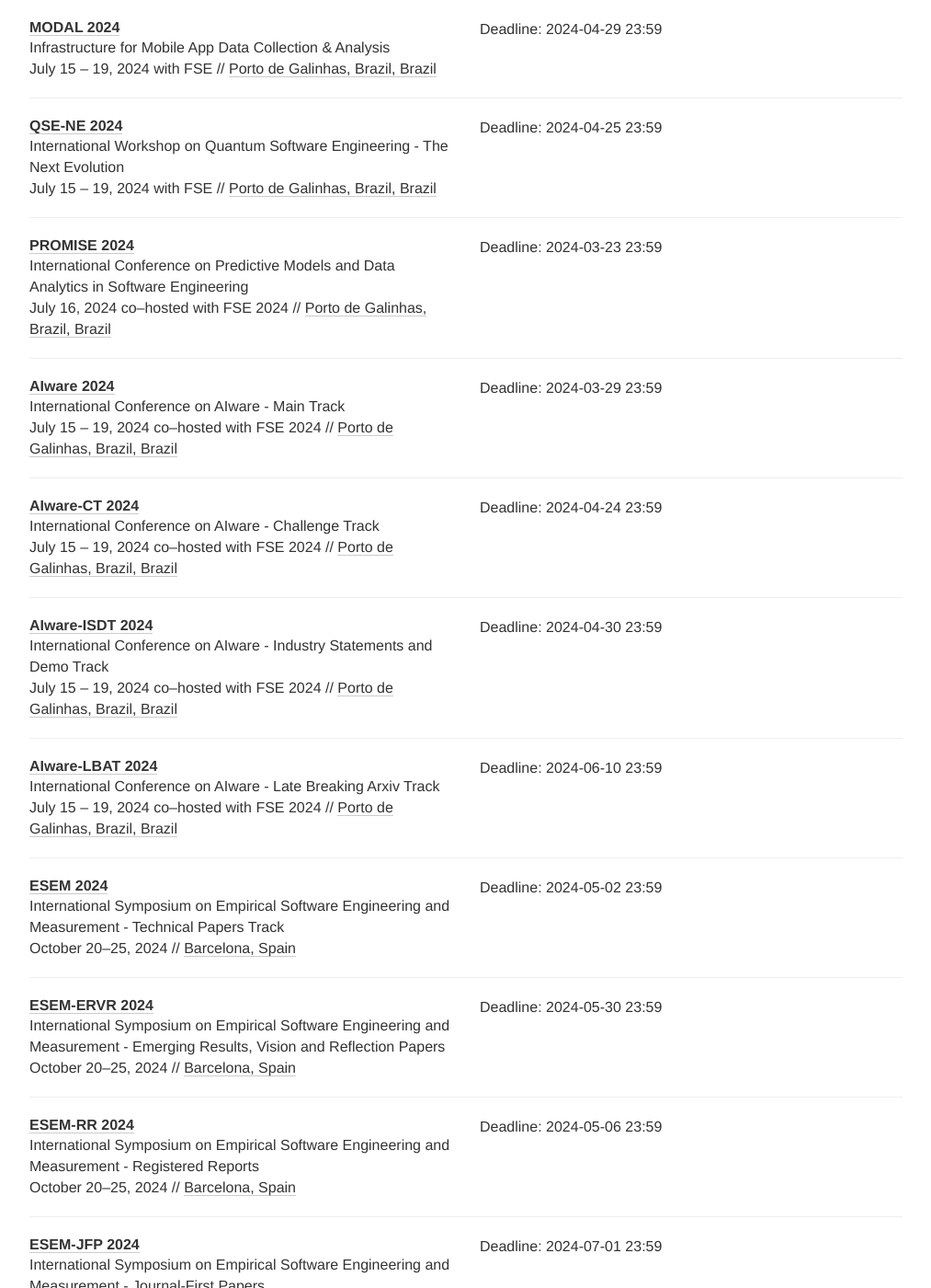
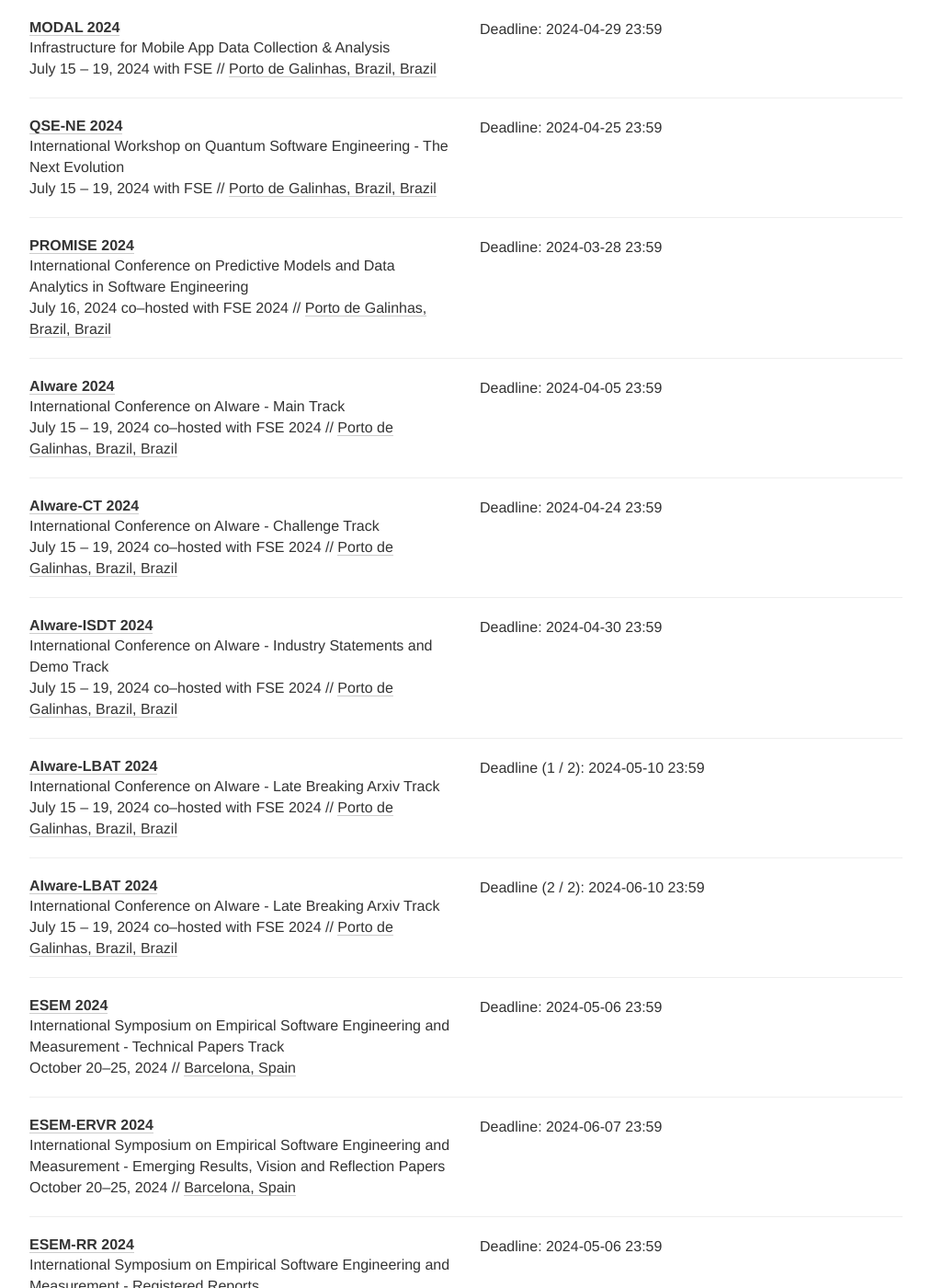
Before and after one commit to se-deadlines/se-deadlines.github.io, a Jekyll site: the page built from index.html, in a window 1280 px wide and 1400 px high, scrolled down 2786 px. Shown: the whole window at 92% size, without its empty margins (133-1146 px from the left). Built offline with Jekyll 4.4.1, drawn with Linux system fonts in a browser that asks for light colours; nearby versions of some CDN libraries; some of the changed text lies outside the part shown.

Commit message:
Added notes with data. Updated some entries.

```diff
--- a/_data/conferences.yml
+++ b/_data/conferences.yml
@@ -6,10 +6,11 @@
   year: 2025
   link: https://conf.researchr.org/track/icse-2025/icse-2025-research-track
   deadline:
-  - "2024-03-15 23:59"
-  - "2024-07-26 23:59"
+  - "2024-03-22 23:59"
+  - "2024-08-02 23:59"
   date: April 27 - May 3, 2025
   place: Ottawa, Ontario, Canada
+  note: Mandatory abstract deadline on March 15 (first deadline) and July 26 (second deadline) 2024.
   tags: [CO, RPT]
 
 - name: ICSE-SEIP
@@ -107,9 +108,10 @@
   year: 2025
   link: https://conf.researchr.org/track/fse-2025/fse-2025-research-papers
   deadline:
-  - "2024-09-05 23:59"
+  - "2024-09-12 23:59"
   date: July 23 - 27, 2025
   place: Trondheim, Norway
+  note: Mandatory abstract deadline on September 5 2024.
   tags: [CO,RPT]
 
 - name: FSE-IP
@@ -199,9 +201,10 @@
   year: 2024
   ink: https://conf.researchr.org/home/promise-2024
   deadline:
-   - "2024-03-23 23:59"
+   - "2024-03-28 23:59"
   date: July 16, 2024 co-hosted with FSE 2024
   place: Porto de Galinhas, Brazil, Brazil
+  note: Mandatory abstract deadline on March 22 2024.
   tags: [CO, RPT, IPT, NIER, JFT]
 
 #AIware
@@ -210,9 +213,10 @@
   year: 2024
   link: https://2024.aiwareconf.org/track/aiware-2024-papers
   deadline:
-  - "2024-03-29 23:59"
+  - "2024-04-05 23:59"
   date: July 15 - 19, 2024 co-hosted with FSE 2024
   place: Porto de Galinhas, Brazil, Brazil
+  note: Optional intent submission on March 29 2024.
   tags: [CO, RPT]
 
 - name: AIware-CT
@@ -240,6 +244,7 @@
   year: 2024
   link: https://2024.aiwareconf.org/track/aiware-2024-late-breaking-arxiv-track
   deadline:
+  - "2024-05-10 23:59"
   - "2024-06-10 23:59"
   date: July 15 - 19, 2024 co-hosted with FSE 2024
   place: Porto de Galinhas, Brazil, Brazil
@@ -252,9 +257,10 @@
   year: 2024
   link: https://conf.researchr.org/track/esem-2024/esem-2024-technical-track
   deadline:
-  - "2024-05-02 23:59"
+  - "2024-05-06 23:59"
   date: October 20-25, 2024
   place: Barcelona, Spain
+  note: Mandatory abstract deadline on May 2 2024.
   tags: [CO, RPT]
 
 - name: ESEM-ERVR
@@ -262,7 +268,8 @@
   year: 2024
   link: https://conf.researchr.org/track/esem-2024/esem-2024-emerging-results-vision-and-reflection-papers
   deadline:
-  - "2024-05-30 23:59"
+  - "2024-06-07 23:59"
+  note: Mandatory abstract deadline on May 30 2024.
   date: October 20-25, 2024
   place: Barcelona, Spain
   tags: [CO, NIER]
@@ -324,8 +331,9 @@
   year: 2024
   link: https://conf.researchr.org/track/ase-2024/ase-2024-research
   deadline:
-  - "2024-05-31 23:59"
+  - "2024-06-07 23:59"
   date: October 27-November 1, 2024
+  note: Mandatory abstract deadline on May 31 2024.
   place: Sacramento, California, United States
   tags: [CO, RPT]
 
@@ -364,9 +372,10 @@
   year: 2024
   link: https://conf.researchr.org/track/ase-2024/ase-2024-nier-track
   deadline:
-  - "2024-06-10 23:59"
+  - "2024-06-17 23:59"
   date: October 27-November 1, 2024
   place: Sacramento, California, United States
+  note: Mandatory abstract deadline on June 14 2024.
   tags: [CO, NIER]
 
 - name: ASE-SRC
@@ -454,9 +463,10 @@
   year: 2025
   link: https://conf.researchr.org/home/icse-2025/cseet-2025
   deadline:
-  - "2024-10-03 23:59"
+  - "2024-10-10 23:59"
   date: April 27 - May 3, 2025  co-located with ICSE 2025
   place: Ottawa, Ontario, Canada
+  note: Mandatory abstract deadline on October 3 2024.
   tags: [CO, EDT]
 
 #SCORED
@@ -477,9 +487,10 @@
   year: 2024
   link: https://conf.researchr.org/track/icsme-2024/icsme-2024-papers
   deadline:
-  - "2024-04-04 23:59"
+  - "2024-04-11 23:59"
   date: October 6-11, 2024
   place: Flagstaff, Arizona, United States
+  note: Mandatory abstract deadline on April 4 2024.
   tags: [CO, RPT]
 
 - name: ICSME-NIER
@@ -487,9 +498,10 @@
   year: 2024
   link: https://conf.researchr.org/track/icsme-2024/icsme-2024-new-ideas-and-emerging-results-track
   deadline:
-  - "2024-06-20 23:59"
+  - "2024-06-25 23:59"
   date: October 6-11, 2024
   place: Flagstaff, Arizona, United States
+  note: Mandatory abstract deadline on June 20 2024.
   tags: [CO, NIER]
 
 - name: ICSME-ROSE
@@ -505,12 +517,12 @@
 - name: ICSME-RRT
   description: International Conference on Software Maintenance and Evolution - Registered Reports Track
   year: 2024
-  link: https://conf.researchr.org/track/icsme-2024/icsme-2024-doctoral-symposium-track
+  link: https://conf.researchr.org/track/icsme-2024/icsme-2024-registered-reports-track
   deadline:
-  - "2024-07-19 23:59"
+  - "2024-05-31 23:59"
   date: October 6-11, 2024
   place: Flagstaff, Arizona, United States
-  tags: [CO, DOS]
+  tags: [CO, RRT]
 
 
 - name: ICSME-TDT
@@ -518,7 +530,7 @@
   year: 2024
   link: https://conf.researchr.org/track/icsme-2024/icsme-2024-tool-demo-track
   deadline:
-  - "2024-07-19 23:59"
+  - "2024-06-27 23:59"
   date: October 6-11, 2024
   place: Flagstaff, Arizona, United States
   tags: [CO, TOT]
@@ -531,6 +543,7 @@
   - "2024-06-26 23:59"
   date: October 6-11, 2024
   place: Flagstaff, Arizona, United States
+  note: Mandatory abstract deadline on June 20 2024.
   tags: [CO, IPT]
 
 - name: ICSME-JF
@@ -542,16 +555,6 @@
   date: October 6-11, 2024
   place: Flagstaff, Arizona, United States
   tags: [CO, JFT]
-
-- name: ICSME-RRT
-  description: International Conference on Software Maintenance and Evolution - Journal First Track
-  year: 2024
-  link: https://conf.researchr.org/track/icsme-2024/icsme-2024-registered-reports-track
-  deadline:
-  - "2024-05-31 23:59"
-  date: October 6-11, 2024
-  place: Flagstaff, Arizona, United States
-  tags: [CO, RRT]
 
 # ISSTA
 - name: ISSTA
@@ -613,9 +616,10 @@
   year: 2025
   ink: https://conf.researchr.org/track/saner-2025/saner-2025-papers
   deadline:
-  - "2024-10-04 23:59"
+  - "2024-10-11 23:59"
   date: March 4 - 7, 2025
   place: Montréal, Québec, Canada
+  note: Mandatory abstract deadline on October 4 2024.
   tags: [CO, RPT]
 
 #CHASEs
--- a/_layouts/home.html
+++ b/_layouts/home.html
@@ -61,6 +61,7 @@
                 <div class="meta">
                   {{ conf.description }}<br>
                   {{conf.date | replace: '-', '–'}} {% if conf.place %}// <a href="http://maps.google.com/?q={{conf.place}}">{{conf.place}}</a>{% endif %}<br>
+                  {% if conf.note %} <div class="note"> <b>Note: </b>{{conf.note}} </div> {% endif %}<br>
                 </div>
               </div>
               <div class="col-xs-12 col-sm-6">
```
Also changed, not shown: README.md.
